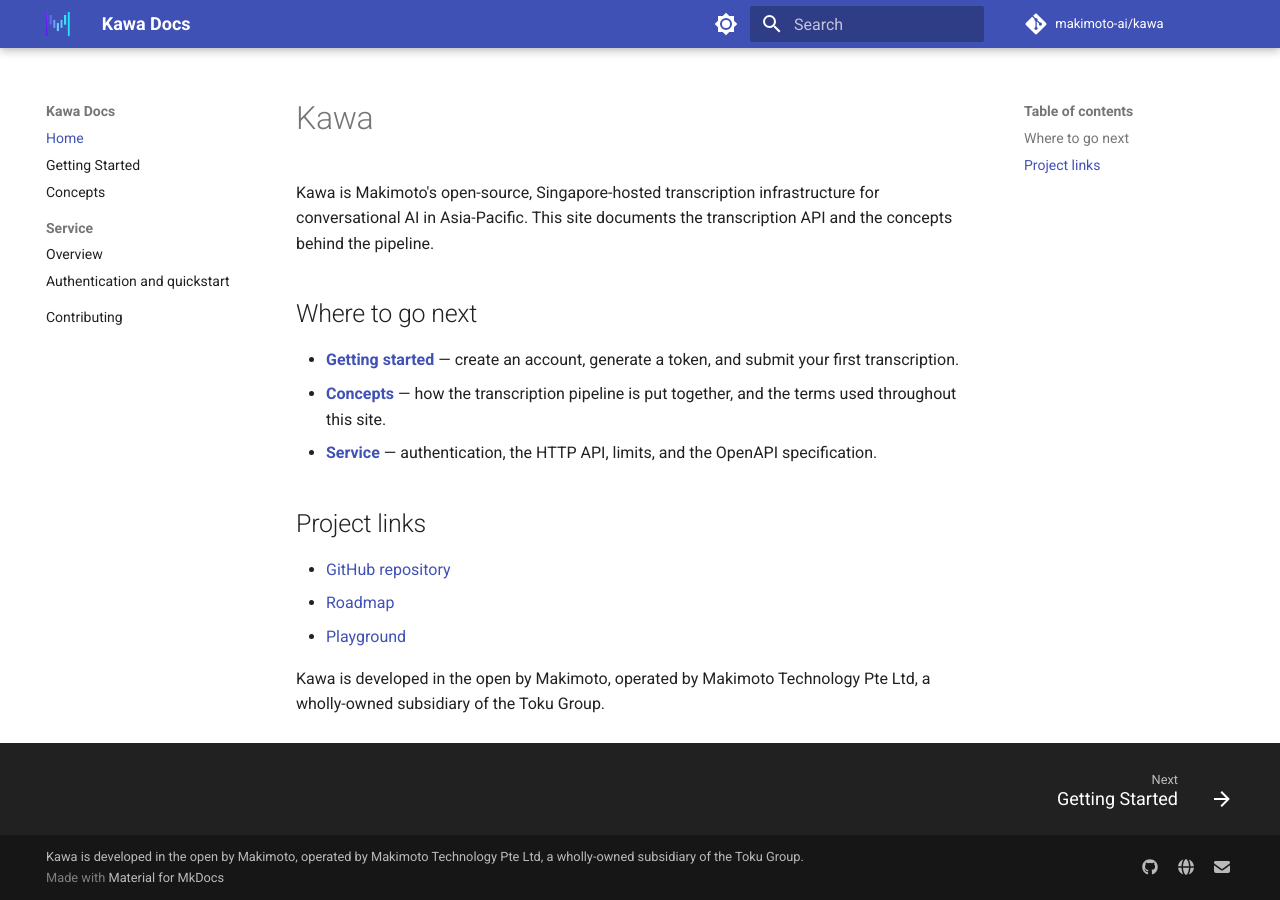
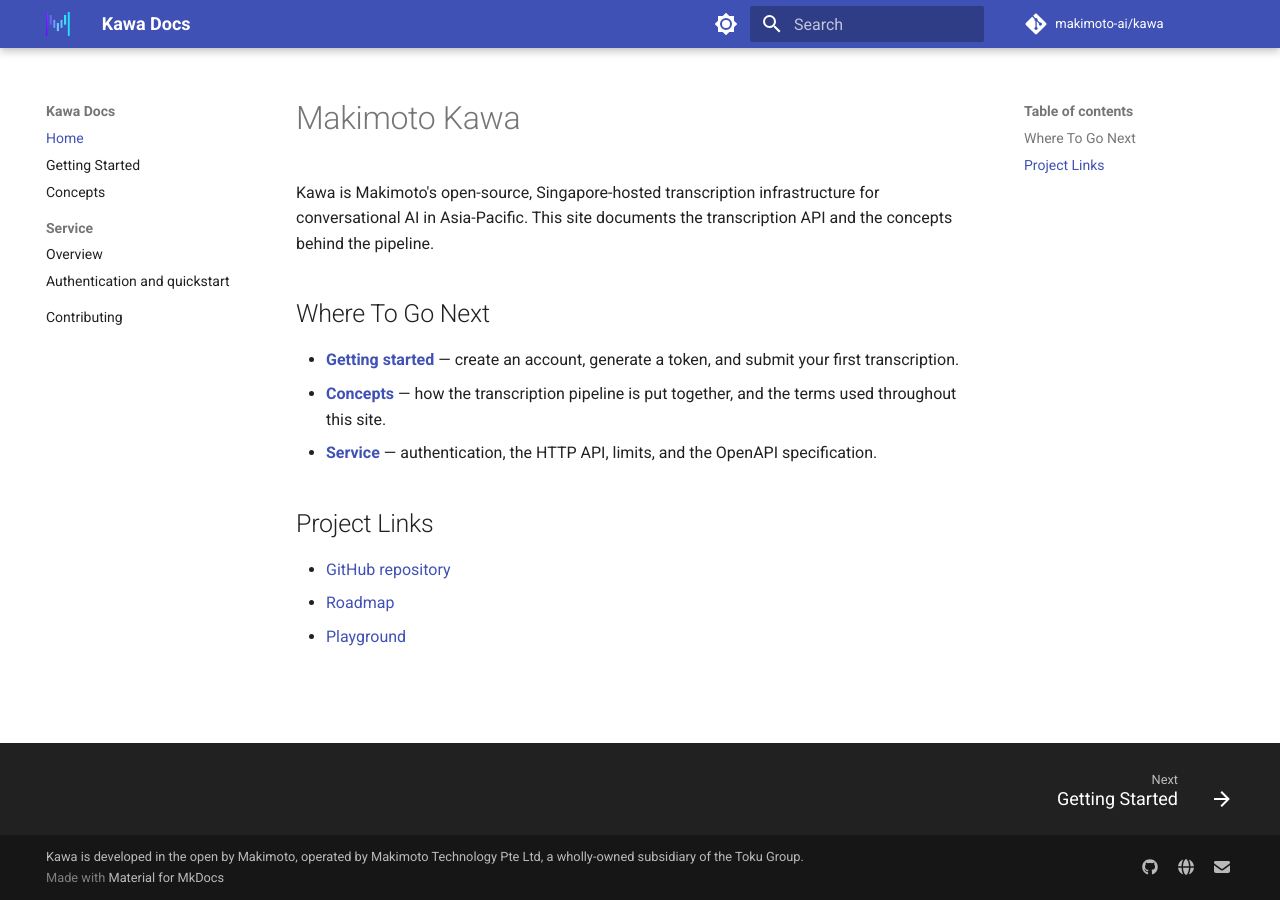
Before and after one commit to makimoto-ai/kawa, an MkDocs documentation site: the page built from docs/index.md, in a window 1280 px wide. Built offline with MkDocs 1.6.1 and Material for MkDocs 9.7.7, drawn with Linux system fonts in a browser that asks for light colours; comment, search, counter and statistics services are not loaded.

Commit message:
docs: removed footer (now built by default), fixed capitalisation

```diff
--- a/docs/index.md
+++ b/docs/index.md
@@ -1,17 +1,15 @@
-# Kawa
+# Makimoto Kawa
 
 Kawa is Makimoto's open-source, Singapore-hosted transcription infrastructure for conversational AI in Asia-Pacific. This site documents the transcription API and the concepts behind the pipeline.
 
-## Where to go next
+## Where To Go Next
 
 - **[Getting started](getting-started.md)** — create an account, generate a token, and submit your first transcription.
 - **[Concepts](concepts/index.md)** — how the transcription pipeline is put together, and the terms used throughout this site.
 - **[Service](service/index.md)** — authentication, the HTTP API, limits, and the OpenAPI specification.
 
-## Project links
+## Project Links
 
 - [GitHub repository](https://github.com/makimoto-ai/kawa)
 - [Roadmap](https://github.com/makimoto-ai/kawa/blob/main/ROADMAP.md)
 - [Playground](https://github.com/makimoto-ai/kawa/tree/main/demo)
-
-Kawa is developed in the open by Makimoto, operated by Makimoto Technology Pte Ltd, a wholly-owned subsidiary of the Toku Group.
```
